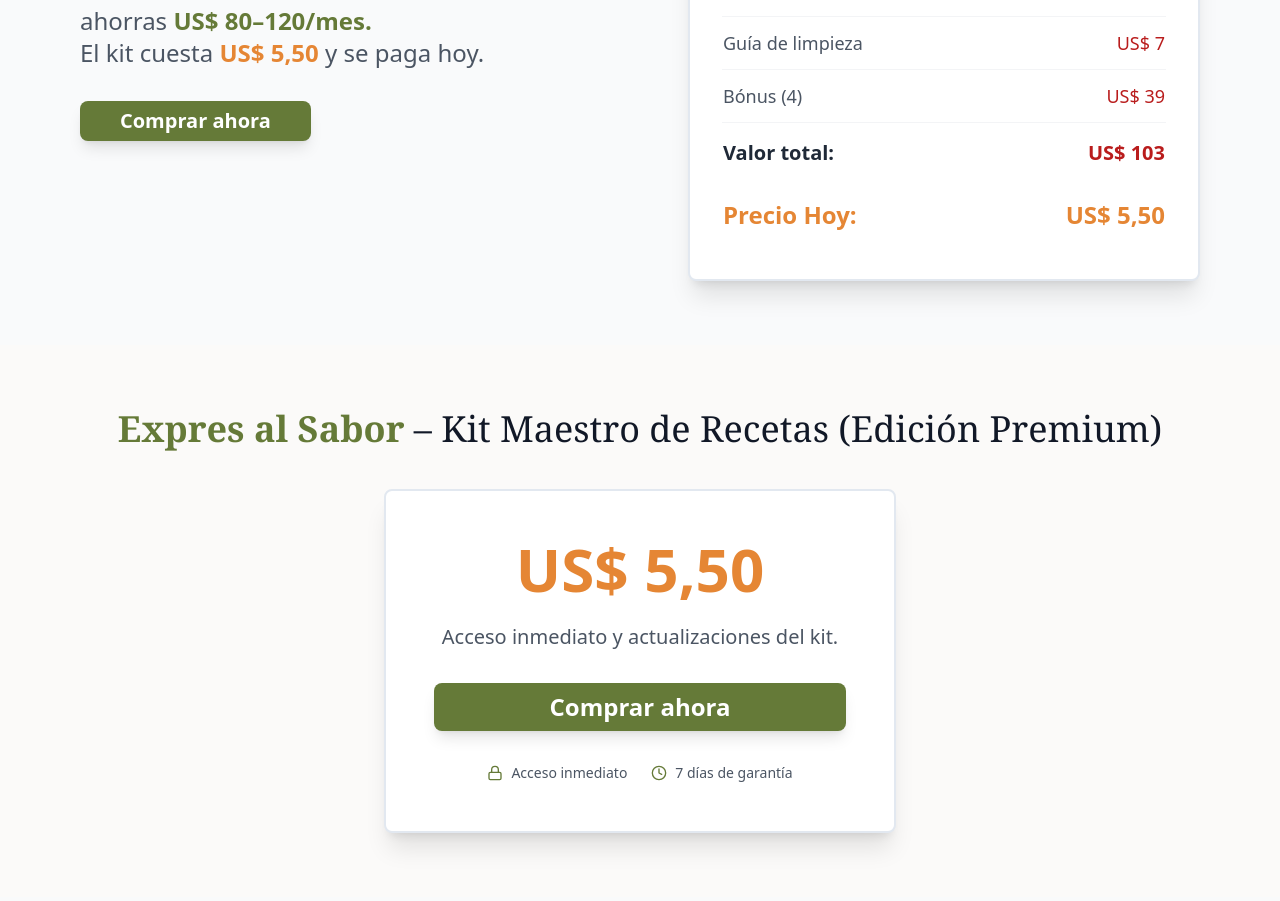
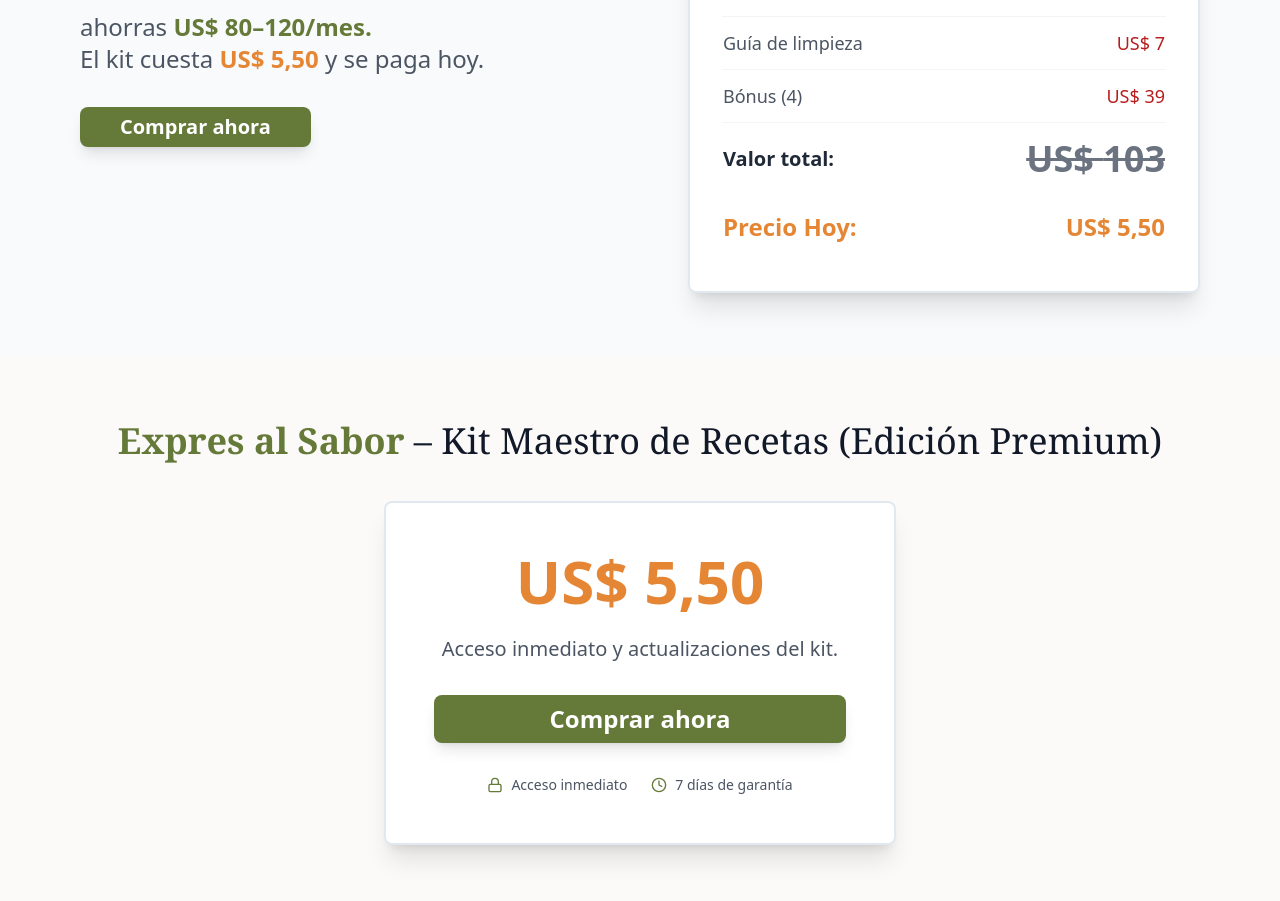
Before and after one commit to Laura271306/Expresalsabor, a React (Vite) app: page / in a window 1280 px wide. Shown: the part 6822-7723 px from the top of the page. Built offline with nearby package versions, Linux system fonts and the light colour scheme.

Commit message:
[dyad] Applying large, strikethrough styling to the total value price in ValueStackSection - wrote 1 file(s)

```diff
--- a/src/components/ValueStackSection.tsx
+++ b/src/components/ValueStackSection.tsx
@@ -2,6 +2,7 @@ import React from 'react';
 import SectionWrapper from './SectionWrapper';
 import { Card, CardContent } from '@/components/ui/card';
 import CtaButton from './CtaButton';
+import { cn } from '@/lib/utils';
 
 const valueItems = [
   { label: "Colecciones (4)", value: 28 },
@@ -52,7 +53,11 @@ const ValueStackSection: React.FC = () => {
                   ))}
                   <tr className="border-t border-gray-300 mt-2">
                     <td className="py-4 font-bold text-xl text-gray-800">Valor total:</td>
-                    <td className="py-4 text-right font-bold text-xl text-red-700">US$ {totalValue}</td>
+                    <td className="py-4 text-right">
+                      <span className={cn("text-4xl font-extrabold line-through text-gray-500")}>
+                        US$ {totalValue}
+                      </span>
+                    </td>
                   </tr>
                   <tr className="bg-brand-light/50">
                     <td className="py-4 font-extrabold text-2xl text-brand-primary">Precio Hoy:</td>
```
